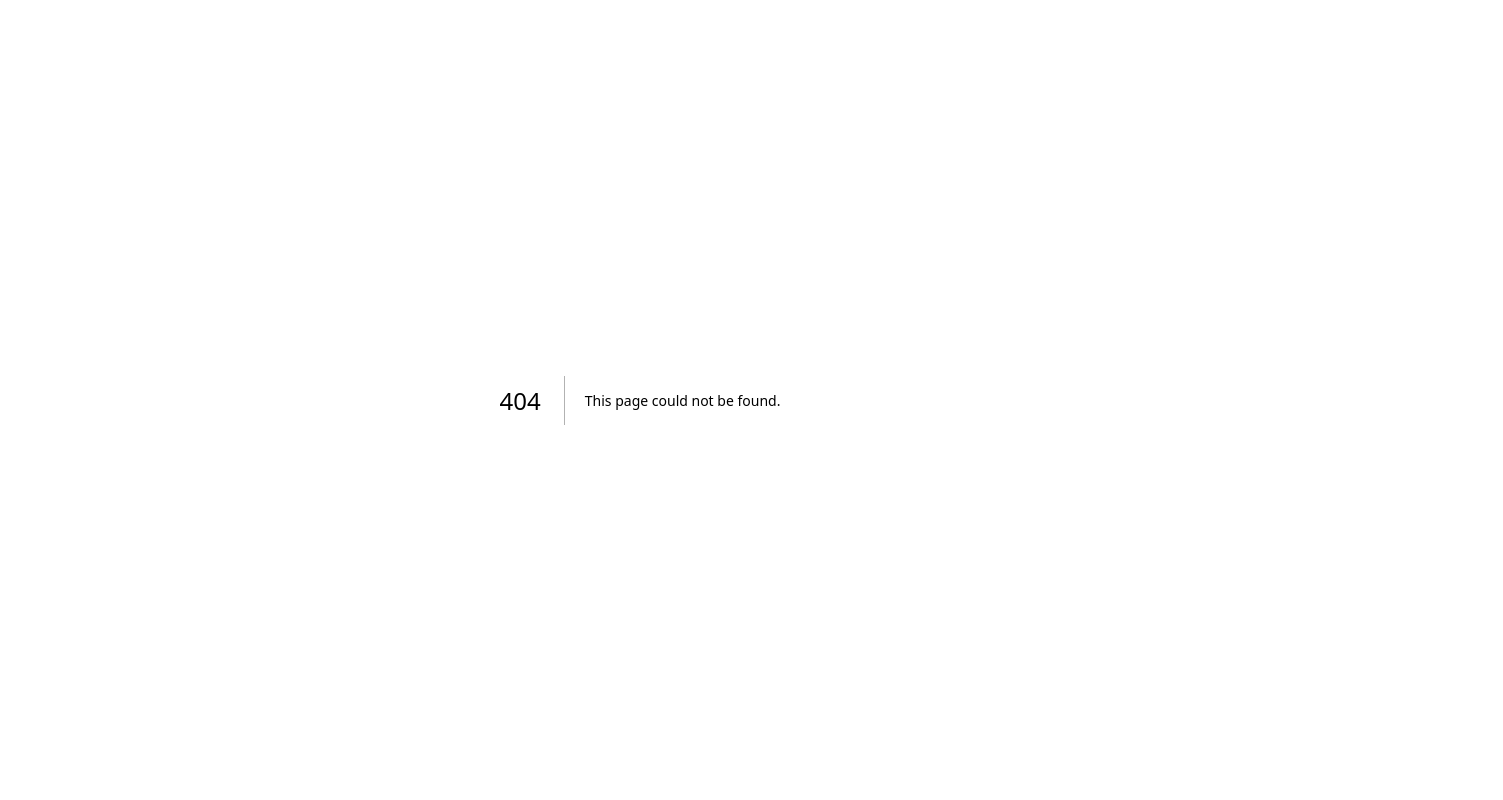
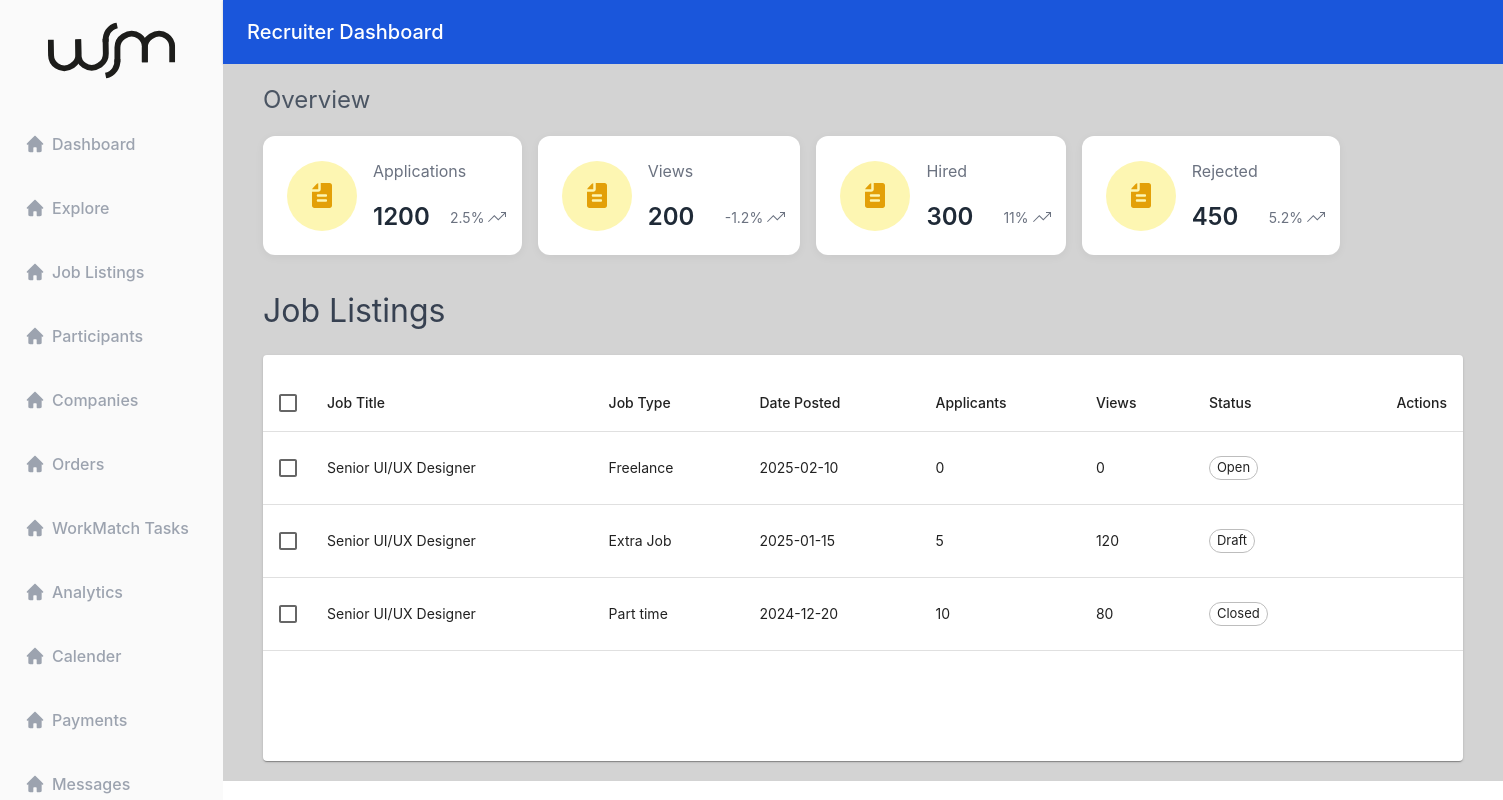
Before and after one commit to Kamran0925/job-platform-demo, a Next.js app: page /recruiter/jobs in a window 1280 px wide. Before the commit this address had no page. Shown: the whole page, 1503 px wide, since content can reach past the window. Built offline with nearby package versions, Linux system fonts and the light colour scheme; some icons are missing.

Commit message:
Add recruitor job listings and details page

```diff
--- /dev/null
+++ b/src/components/StatCard/StatCard.module.css
@@ -0,0 +1,64 @@
+.card {
+  margin-top: 20px;
+  padding: 24.5px 15.25px 24.5px 24px;
+  border-radius: 12px;
+  min-width: 200px;
+  background-color: #fff;
+  box-shadow: 0 2px 10px rgba(0, 0, 0, 0.05);
+}
+
+.card .cardContainer {
+  display: flex;
+  align-items: center;
+  gap: 16px;
+}
+
+.card .iconContainer {
+  padding: 22.5px 25px;
+  display: flex;
+  justify-content: center;
+  align-items: center;
+  border-radius: 50%;
+}
+
+.card .warningBackground {
+  background-color: #fdf6b2;
+}
+
+.card .cardInfo {
+  display: flex;
+  flex-direction: column;
+  gap: 23px;
+}
+
+.card .cardTitle {
+  font-family: "Inter";
+  font-style: normal;
+  font-weight: 400;
+  font-size: 16px;
+  line-height: 130%;
+  color: #6b7280;
+}
+
+.card .cardValue {
+  font-family: "Inter";
+  font-style: normal;
+  font-weight: 600;
+  font-size: 24px;
+  line-height: 110%;
+  color: #1f2a37;
+  width: 69px;
+}
+
+.card .cardPercentage {
+  font-family: "Inter";
+  font-style: normal;
+  font-weight: 400;
+  font-size: 14px;
+  line-height: 150%;
+  display: flex;
+  align-items: center;
+  gap: 4px;
+  color: #6b7280;
+  margin-left: 8px;
+}
--- /dev/null
+++ b/src/components/StatCard/StatCard.tsx
@@ -0,0 +1,37 @@
+import { Box, Typography } from "@mui/material";
+import cn from "classnames";
+import styles from "./StatCard.module.css";
+import TrendingUpIcon from "../../../public/assets/icons/trending-up";
+
+interface StatCardProps {
+  title: string;
+  value: string | number;
+  icon?: React.ReactNode;
+  percentage?: number;
+}
+
+export default function StatCard({
+  title,
+  value,
+  icon,
+  percentage,
+}: StatCardProps) {
+  return (
+    <Box className={styles.card}>
+      <Box className={styles.cardContainer}>
+        <Box className={cn(styles.iconContainer, styles.warningBackground)}>
+          {icon}
+        </Box>
+        <Box className={styles.cardInfo}>
+          <Typography className={styles.cardTitle}>{title}</Typography>
+          <Box display="flex" alignItems="center">
+            <Typography className={styles.cardValue}>{value}</Typography>
+            <span className={styles.cardPercentage}>
+              {percentage}% <TrendingUpIcon />
+            </span>
+          </Box>
+        </Box>
+      </Box>
+    </Box>
+  );
+}
--- /dev/null
+++ b/src/layouts/RecruiterLayout/RecruiterLayout.module.css
@@ -0,0 +1,29 @@
+.mainContent {
+  position: absolute;
+  top: 0;
+  left: 223px;
+  width: 100%;
+  padding: 0;
+}
+
+.mainContent2 {
+  padding: 20px 40px;
+  background-color: lightgray;
+}
+
+.title {
+  font-family: "Inter";
+  font-style: normal;
+  font-weight: 600;
+  font-size: 26px;
+  line-height: 130%;
+  display: flex;
+  align-items: center;
+  color: #4b5563;
+}
+
+.cardsWrapper {
+  display: flex;
+  flex-wrap: wrap;
+  gap: 16px;
+}
--- /dev/null
+++ b/src/layouts/RecruiterLayout/RecruiterLayout.tsx
@@ -0,0 +1,42 @@
+import { Box, Container, Typography } from "@mui/material";
+import Sidebar from "../../components/SideBar/SideBar";
+import Header from "@/components/Header";
+import StatCard from "@/components/StatCard/StatCard";
+import { jobStatistics } from "@/utils/data";
+import styles from "./RecruiterLayout.module.css";
+
+export default function RecruiterLayout({
+  children,
+}: {
+  children: React.ReactNode;
+}) {
+  return (
+    <Container maxWidth="lg" disableGutters sx={{ p: 0, m: 0 }}>
+      <Box sx={{ display: "flex", minHeight: "100vh", width: "100%" }}>
+        <Sidebar />
+        <Box className={styles.mainContent}>
+          <Header title="Recruiter Dashboard" />
+          <Box className={styles.mainContent2}>
+            <Typography variant="h5" className={styles.title}>
+              Overview
+            </Typography>
+
+            <Box className={styles.cardsWrapper}>
+              {jobStatistics.map((stat, idx) => (
+                <StatCard
+                  key={idx}
+                  icon={stat.icon}
+                  title={stat.title}
+                  value={stat.value}
+                  percentage={stat.percentage}
+                />
+              ))}
+            </Box>
+
+            {children}
+          </Box>
+        </Box>
+      </Box>
+    </Container>
+  );
+}
--- /dev/null
+++ b/src/pages/recruiter/jobs/index.tsx
@@ -0,0 +1,22 @@
+import RecruiterLayout from "@/layouts/RecruiterLayout/RecruiterLayout";
+import { Box, Container, Typography } from "@mui/material";
+import JobListTable from "../../../components/JobListTable/JobListTable";
+import styles from "./page.module.css";
+
+export default function RecruiterJobsPage() {
+  return (
+    <RecruiterLayout>
+      <Container
+        sx={{ pl: 0, ml: 0 }}
+        maxWidth="lg"
+        disableGutters
+        className={styles.container}
+      >
+        <Box sx={{ pl: 0, ml: 0 }}>
+          <Typography className={styles.listingsTitle}>Job Listings</Typography>
+          <JobListTable />
+        </Box>
+      </Container>
+    </RecruiterLayout>
+  );
+}
--- /dev/null
+++ b/src/pages/recruiter/jobs/page.module.css
@@ -0,0 +1,15 @@
+.container {
+  margin-top: 32px;
+}
+
+.listingsTitle {
+  text-align: left;
+  margin-top: 40px;
+  padding: 0;
+  font-family: "Inter";
+  font-style: normal;
+  font-weight: 600;
+  font-size: 32px !important;
+  line-height: 110%;
+  color: #374151;
+}
```
Also changed, not shown: src/pages/recruiter/jobs/[id].tsx (added, +11 -0 lines).
